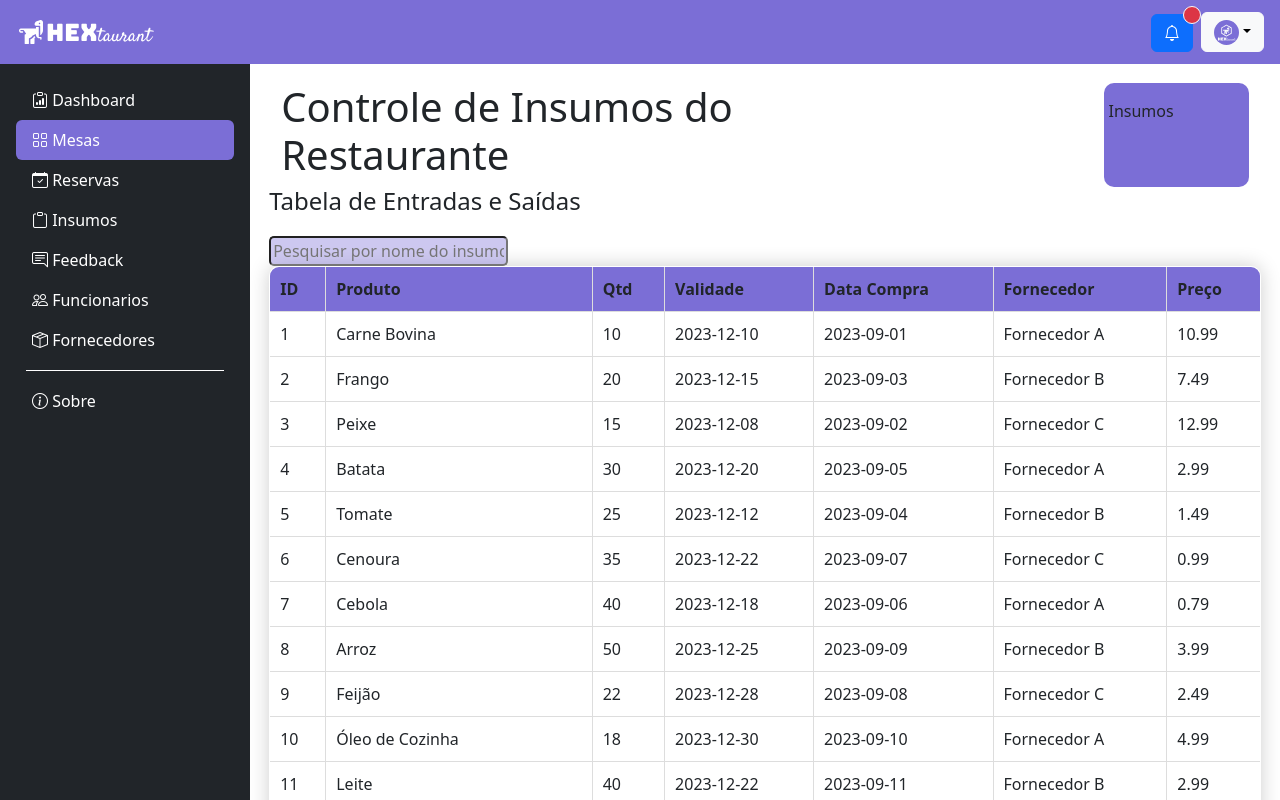
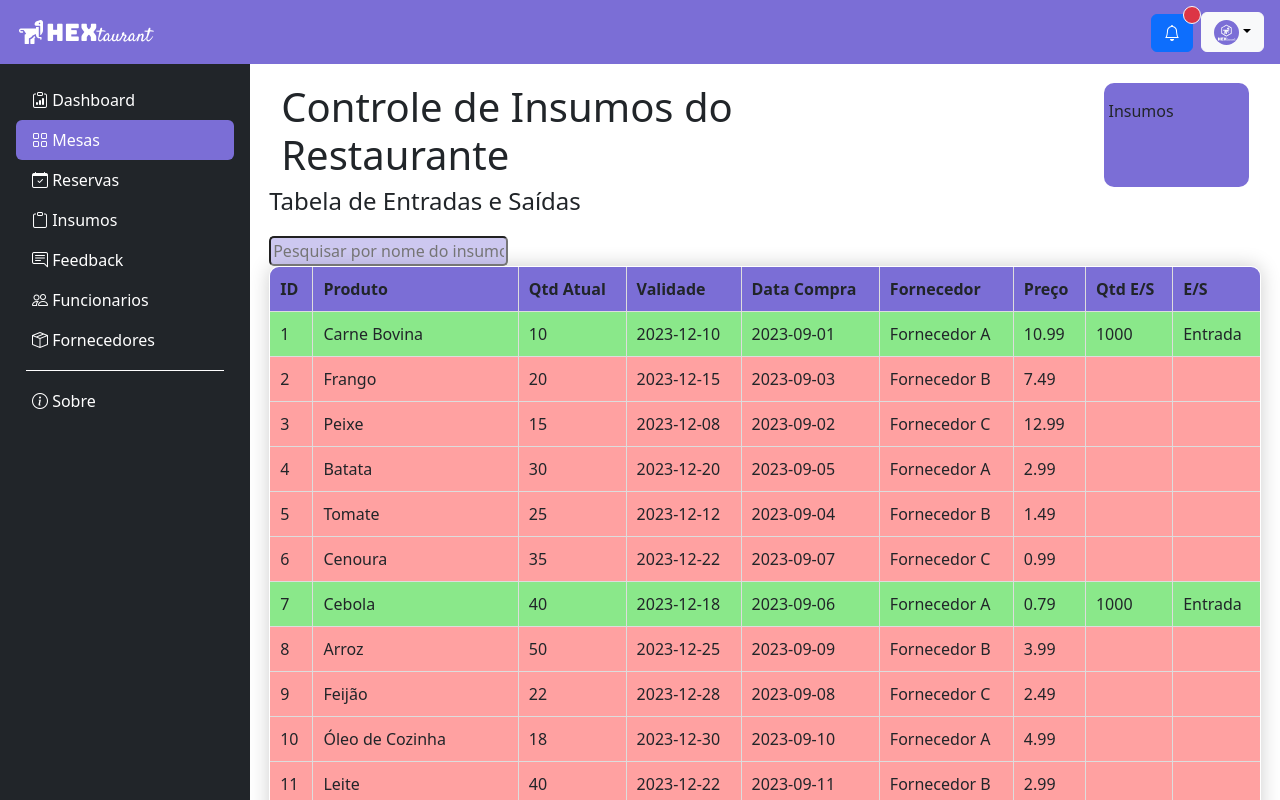
Before and after one commit to GroupHextech/api5-frontend, a Vue app: page /api5-frontend/insumos in a window 1280 px wide. Both pictures are taken after a click on the link "Entradas e Saídas". Shown: the top 800 px of the page. Built offline with nearby package versions, Linux system fonts and the light colour scheme; no server answers.

Commit message:
altera cor da linha e/s

```diff
--- a/src/components/EntradaSaidas.vue
+++ b/src/components/EntradaSaidas.vue
@@ -7,15 +7,17 @@
         <tr>
           <th>ID</th>
           <th>Produto</th>
-          <th>Qtd</th>
+          <th>Qtd Atual</th>
           <th>Validade</th>
           <th>Data Compra</th>
           <th>Fornecedor</th>
           <th>Preço</th>
+          <th>Qtd E/S</th>
+          <th>E/S</th>
         </tr>
       </thead>
       <tbody>
-        <tr v-for="insumo in insumos" :key="insumo.id">
+        <tr v-for="insumo in insumos" :key="insumo.id" :class="getClasseES(insumo.es)">
           <td>{{ insumo.id }}</td>
           <td>{{ insumo.produto }}</td>
           <td>{{ insumo.qtd }}</td>
@@ -23,6 +25,8 @@
           <td>{{ insumo.dataCompra }}</td>
           <td>{{ insumo.fornecedor }}</td>
           <td>{{ insumo.preco }}</td>
+          <td>{{ insumo.qtdes }}</td>
+          <td>{{ insumo.es }}</td>
         </tr>
       </tbody>
     </table>
@@ -38,13 +42,13 @@ export default {
     return {
       insumos: [
 
-  { id: 1, produto: 'Carne Bovina', qtd: 10, validade: '2023-12-10', dataCompra: '2023-09-01', fornecedor: 'Fornecedor A', preco: 10.99 },
+  { id: 1, produto: 'Carne Bovina', qtd: 10, validade: '2023-12-10', dataCompra: '2023-09-01', fornecedor: 'Fornecedor A', preco: 10.99 , qtdes: 1000 , es: 'Entrada' },
   { id: 2, produto: 'Frango', qtd: 20, validade: '2023-12-15', dataCompra: '2023-09-03', fornecedor: 'Fornecedor B', preco: 7.49 },
   { id: 3, produto: 'Peixe', qtd: 15, validade: '2023-12-08', dataCompra: '2023-09-02', fornecedor: 'Fornecedor C', preco: 12.99 },
   { id: 4, produto: 'Batata', qtd: 30, validade: '2023-12-20', dataCompra: '2023-09-05', fornecedor: 'Fornecedor A', preco: 2.99 },
   { id: 5, produto: 'Tomate', qtd: 25, validade: '2023-12-12', dataCompra: '2023-09-04', fornecedor: 'Fornecedor B', preco: 1.49 },
   { id: 6, produto: 'Cenoura', qtd: 35, validade: '2023-12-22', dataCompra: '2023-09-07', fornecedor: 'Fornecedor C', preco: 0.99 },
-  { id: 7, produto: 'Cebola', qtd: 40, validade: '2023-12-18', dataCompra: '2023-09-06', fornecedor: 'Fornecedor A', preco: 0.79 },
+  { id: 7, produto: 'Cebola', qtd: 40, validade: '2023-12-18', dataCompra: '2023-09-06', fornecedor: 'Fornecedor A', preco: 0.79 , qtdes: 1000 , es: 'Entrada' },
   { id: 8, produto: 'Arroz', qtd: 50, validade: '2023-12-25', dataCompra: '2023-09-09', fornecedor: 'Fornecedor B', preco: 3.99 },
   { id: 9, produto: 'Feijão', qtd: 22, validade: '2023-12-28', dataCompra: '2023-09-08', fornecedor: 'Fornecedor C', preco: 2.49 },
   { id: 10, produto: 'Óleo de Cozinha', qtd: 18, validade: '2023-12-30', dataCompra: '2023-09-10', fornecedor: 'Fornecedor A', preco: 4.99 },
@@ -93,6 +97,12 @@ export default {
       ]
     };
   },
+  methods: {
+    getClasseES(es) {
+      return es === 'Entrada' ? 'entrada' : 'saida';
+    },
+  },
+
   mounted() {
     // Fazer uma solicitação GET para o endpoint do backend para buscar os dados dos insumos
     axios.get('/api/insumos')
@@ -108,6 +118,14 @@ export default {
 <style scoped>
 
 /* Estilos para a tabela */
+.entrada {
+  background-color: #00cc0075; /* Verde para linhas de entrada */
+}
+
+.saida {
+  background-color: #ff00005e; /* Vermelho para linhas de saída */
+}
+
 table {
   width: 100%;
   border-collapse: collapse;
```
